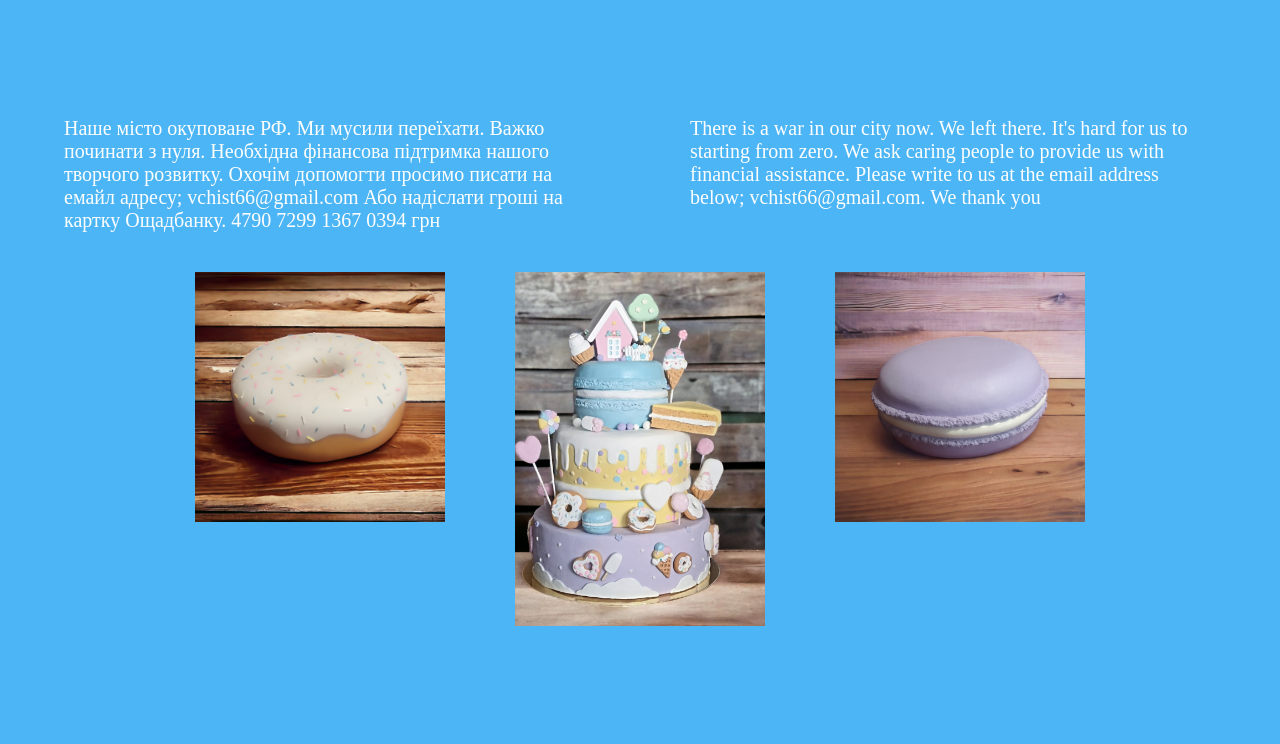
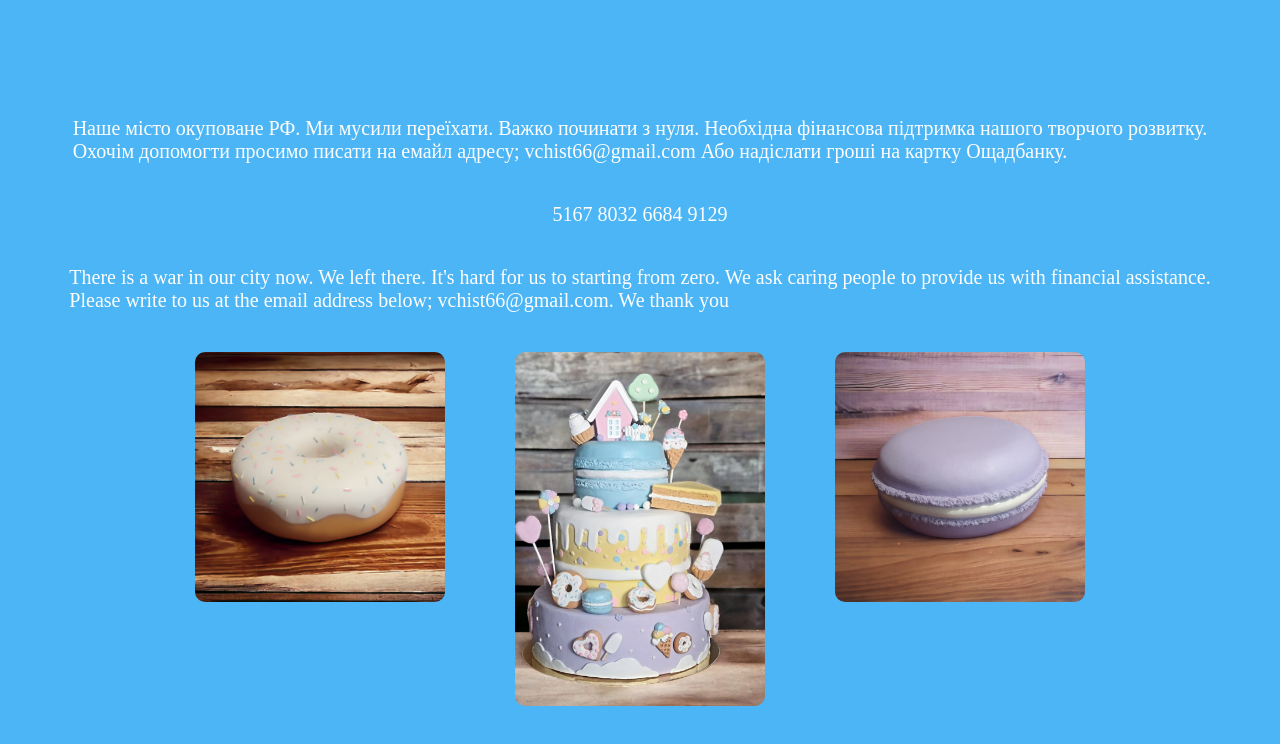
Before and after one commit to LeoFom/decor, a plain HTML site: page index.html in a window 1280 px wide. Shown: the part 1174-1918 px from the top of the page. Drawn offline with Linux system fonts and the light colour scheme.

Commit message:
add new bank card, border radius on img

```diff
--- a/index.html
+++ b/index.html
@@ -53,9 +53,10 @@
                     <div class="first-background">
 
                     </div>
-                    <div class="main-text-block">
-                        <h3>Наше місто окуповане РФ. Ми мусили переїхати.  Важко починати з нуля. Необхідна фінансова підтримка нашого творчого розвитку. Охочім допомогти просимо писати на емайл адресу; vchist66@gmail.com Або надіслати гроші на картку Ощадбанку. 4790 7299 1367 0394 грн</h3>
-                        <h3>There is a war in our city now. We left there. It's hard for us to starting from zero. We ask caring people to provide us with financial assistance. Please write to us at the email address below; vchist66@gmail.com. We thank you</h3>
+                    <div class="main-text-block flex-block">
+                        <h3>Наше місто окуповане РФ. Ми мусили переїхати.  Важко починати з нуля. Необхідна фінансова підтримка нашого творчого розвитку. <br>Охочім допомогти просимо писати на емайл адресу; vchist66@gmail.com Або надіслати гроші на картку Ощадбанку.</h3>
+                        <h3>5167 8032 6684 9129</h3>
+                        <h3>There is a war in our city now. We left there. It's hard for us to starting from zero. We ask caring people to provide us with financial assistance. <br>Please write to us at the email address below; vchist66@gmail.com. We thank you</h3>
                     </div>
                     <div class="main-img-block spec">
                         <img src="./img/v.jpg" alt="Father frost  24см×18см">
--- a/style.css
+++ b/style.css
@@ -1,10 +1,14 @@
 body {
-    display: flex;justify-content: center;
+  display: flex;
+  justify-content: center;
   /* color: #fefefe; */
   background-color: #4cb5f5;
 }
 
-* h1,h2,h3,h4 {
+* h1,
+h2,
+h3,
+h4 {
   font-size: 10px;
 }
 main {
@@ -56,12 +60,26 @@ main {
   align-items: center;
   justify-content: center;
   /* overflow: hidden; */
-    background: radial-gradient(closest-side, red 0%, transparent 50%, white 100%), conic-gradient( red 0deg, pink 10deg 25deg, red 35deg 55deg, pink 65deg 85deg, red 95deg 115deg, pink 125deg 145deg, red 155deg 175deg, pink 185deg 205 deg, red 215deg 235deg, pink 245deg 265deg, red 275deg 295deg, pink 305deg 325deg, red 335deg);
+  background: radial-gradient(closest-side, red 0%, transparent 50%, white 100%),
+    conic-gradient(
+      red 0deg,
+      pink 10deg 25deg,
+      red 35deg 55deg,
+      pink 65deg 85deg,
+      red 95deg 115deg,
+      pink 125deg 145deg,
+      red 155deg 175deg,
+      pink 185deg 205 deg,
+      red 215deg 235deg,
+      pink 245deg 265deg,
+      red 275deg 295deg,
+      pink 305deg 325deg,
+      red 335deg
+    );
 }
 .art-title {
   z-index: 2;
   display: flex;
-
 }
 .art-title h1 {
   font-size: 50px;
@@ -69,7 +87,7 @@ main {
   font-weight: 300;
   letter-spacing: 5px;
 }
-.art-title span{
+.art-title span {
   font-size: 50px;
   font-weight: 300;
 }
@@ -93,12 +111,10 @@ main {
   z-index: 2;
   display: flex;
 }
-.decor-title span{
+.decor-title span {
   font-size: 50px;
   font-weight: 300;
 }
-
-
 
 .letter-one {
   margin-top: 0px;
@@ -126,14 +142,12 @@ main {
   rotate: -30deg;
 }
 
-
 .main-block {
   width: 100%;
   height: 100%;
   margin-top: 100px;
   display: flex;
   flex-direction: column;
-   ;
 }
 
 .first-main {
@@ -149,14 +163,15 @@ main {
 }
 
 .main-text-block {
-    width: 100%;
-    display: grid;
-    grid-template-columns: repeat(2, 1fr);
-    grid-template-rows: auto;
+  display: flex;
   gap: 100px;
   margin-bottom: 20px;
 }
-.main-text-block h3{
+.flex-block {
+  gap: 0;
+  flex-direction: column;
+}
+.main-text-block h3 {
   display: flex;
   justify-content: center;
   font-size: 20px;
@@ -174,7 +189,7 @@ main {
 .main-img-block img {
   max-width: 250px;
 }
-@media (max-width: 899px){
+@media (max-width: 899px) {
   .main-img-block {
     grid-template-columns: repeat(3, 1fr);
     grid-template-rows: auto;
@@ -183,10 +198,9 @@ main {
     max-width: 200px;
   }
   .main-text-block {
-
   }
 }
-@media (max-width: 750px){
+@media (max-width: 750px) {
   .main-img-block img {
     max-width: 180px;
   }
@@ -194,7 +208,7 @@ main {
     gap: 40px;
   }
 }
-@media (max-width: 690px){
+@media (max-width: 690px) {
   .main-img-block {
     grid-template-columns: repeat(1, 1fr);
     grid-template-rows: auto;
@@ -207,23 +221,20 @@ main {
     display: grid;
     gap: 20px;
     grid-template-columns: repeat(1, 1fr);
-
   }
-    .main-text-block h3{
+  .main-text-block h3 {
     width: 100%;
     font-size: 23px;
-
+  }
 }
 
+.main-img-block img {
+    border-radius: 10px;
 }
-
-.main-img-block img{
+.spec {
 }
-.spec{
+.spec img {
 }
-.spec img{
-}
-
 
 .container {
   position: absolute;
```
Lines whose indentation alone changed are shown as unchanged.
